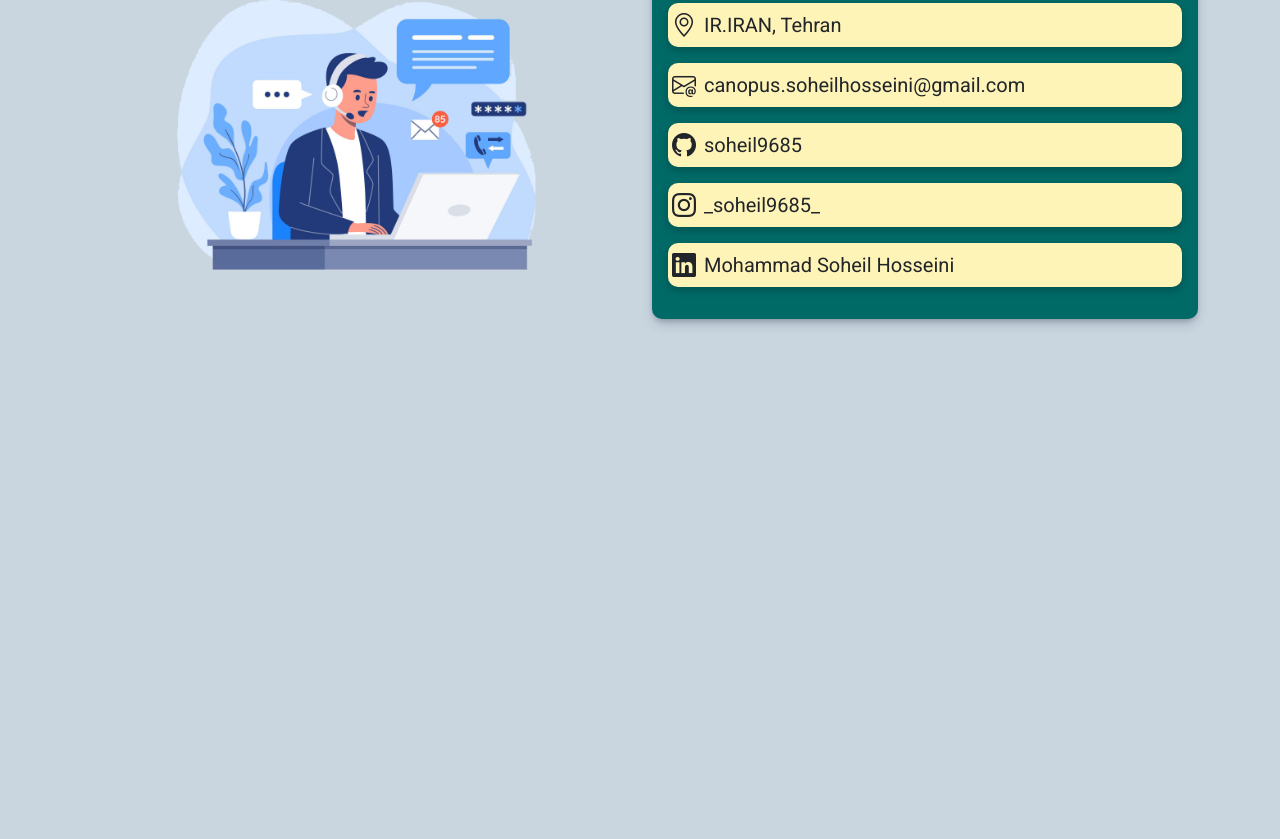
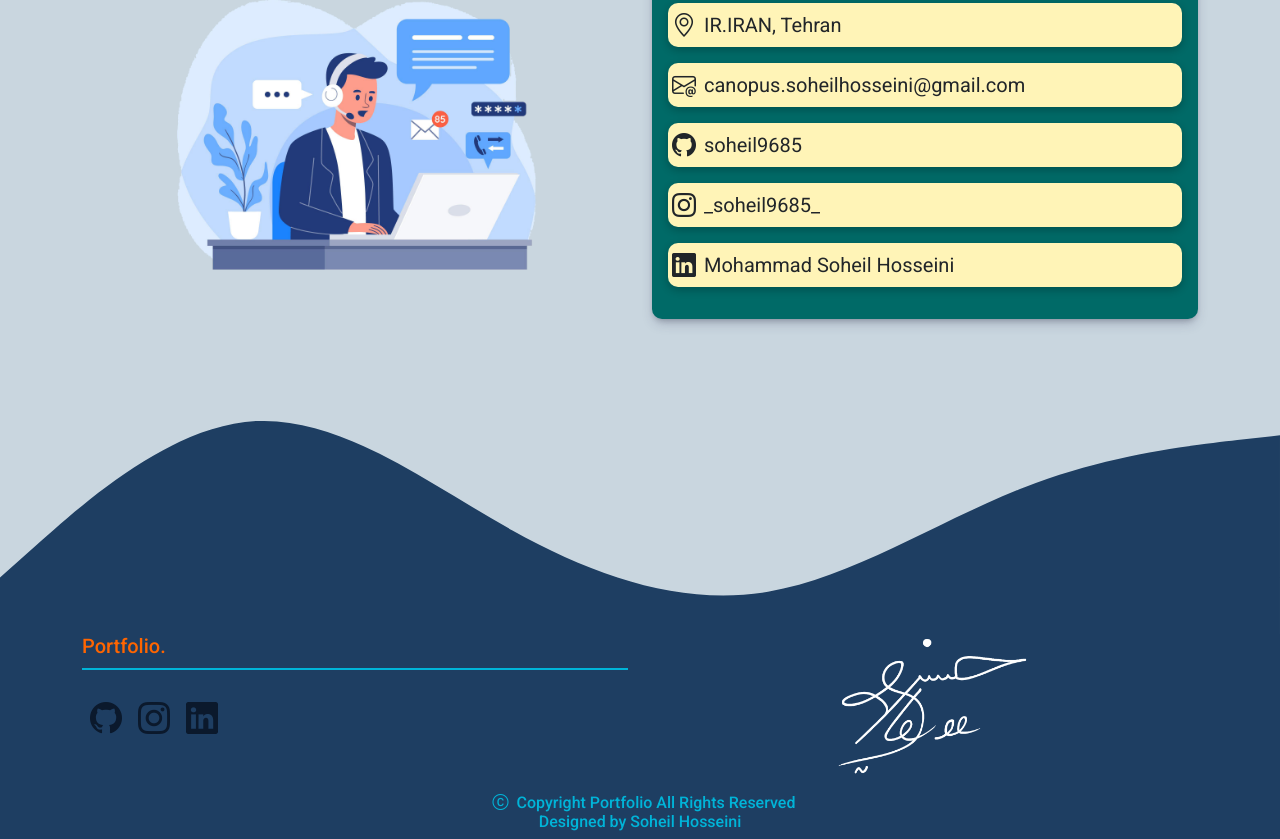
Before and after one commit to soheil9685/Portfolio, a React (Create React App) app: page / in a window 1280 px wide. Shown: the part 1587-2426 px from the top of the page. Before the commit the page ends 1937 px from the top, so only its background shows below. Built offline with nearby package versions, Linux system fonts and the light colour scheme; a web font is replaced by a local one.

Commit message:
complete the footer section

```diff
--- a/src/App.js
+++ b/src/App.js
@@ -8,6 +8,7 @@ import { useEffect } from "react";
 import SkillItem from "./components/Skills/SkillItem";
 import ProjectItem from "./components/Projects/ProjectItem";
 import Contact from "./components/Contact/Contact";
+import Footer from "./components/Footer/Footer";
 
 function App() {
 
@@ -23,6 +24,7 @@ function App() {
             <SkillItem />
             <ProjectItem />
             <Contact />
+            <Footer />
         </>
     )
 }
--- a/src/components/Contact/Contact.js
+++ b/src/components/Contact/Contact.js
@@ -38,7 +38,7 @@ function Contact() {
     ]
 
     return (
-        <Container className="mt-5">
+        <Container id="ContactMe" className="mt-5">
             <h1 data-aos="zoom-in" className="roboto pt-5 text-center">Contact Me</h1>
             <Row className="mt-4 d-flex align-items-center">
                 <Col className="col-12 col-lg-6 text-center">
--- a/src/components/Footer/Footer.css
+++ b/src/components/Footer/Footer.css
@@ -0,0 +1,14 @@
+footer .container-fluid{
+    background-color: #1E3E62;
+}
+footer .container-fluid h5{
+    padding-bottom: 10px;
+    border-bottom: 2px solid #00B4D8;
+}
+.linkContainer a i{
+    color: #0B192C;
+    transition: all 0.7s;
+}
+i:hover{
+    color: #FF6500;
+}
--- a/src/components/Footer/Footer.js
+++ b/src/components/Footer/Footer.js
@@ -1,7 +1,45 @@
+import { Col, Container, Row } from "react-bootstrap";
 import "./Footer.css"
+import sign from "../../assets/images/Sign transparent.png"
 
-function Footer(){
-    return(
-        <h1>Footer</h1>
+function Footer() {
+    return (
+        <footer>
+            <svg xmlns="http://www.w3.org/2000/svg" viewBox="0 0 1440 320"><path fill="#1E3E62" fill-opacity="1" d="M0,256L48,213.3C96,171,192,85,288,80C384,75,480,149,576,202.7C672,256,768,288,864,272C960,256,1056,192,1152,154.7C1248,117,1344,107,1392,101.3L1440,96L1440,320L1392,320C1344,320,1248,320,1152,320C1056,320,960,320,864,320C768,320,672,320,576,320C480,320,384,320,288,320C192,320,96,320,48,320L0,320Z"></path></svg>
+            <div className="container-fluid">
+                <Container>
+                    <Row>
+                        <Col>
+                            <h5 style={{ color: "#FF6500" }} className="roboto">Portfolio.</h5>
+                            <div className="linkContainer mt-4">
+                                <a className="border-circle mx-2 fs-2" href="https://github.com/soheil9685">
+                                    <i class="bi bi-github"></i>
+                                </a>
+                                <a className="border-circle mx-2 fs-2" href="https://www.instagram.com/_soheil9685_/">
+                                    <i class="bi bi-instagram"></i>
+                                </a>
+                                <a className="border-circle mx-2 fs-2" href="https://www.linkedin.com/in/mohammad-soheil-hosseini-6a3957333/">
+                                    <i class="bi bi-linkedin"></i>
+                                </a>
+                            </div>
+                        </Col>
+                        <Col className="text-center">
+                            <img className="w-50" src={sign} alt="" />
+                        </Col>
+                    </Row>
+                    <Row>
+                        <Col>
+                        <h6 style={{color: "#00B4D8"}} className="roboto text-center mt-3">
+                            <i color="#00B4D8" class="bi bi-c-circle mx-2"></i>
+                            Copyright Portfolio All Rights Reserved<br />
+                            Designed by Soheil Hosseini
+                        </h6>
+                        </Col>
+                    </Row>
+                </Container>
+            </div>
+        </footer>
     )
 }
+
+export default Footer;
--- a/src/components/Navbar/MyNavbar.js
+++ b/src/components/Navbar/MyNavbar.js
@@ -33,7 +33,7 @@ function MyNavbar() {
                             <Nav.Link className="roboto fs-5 mx-2" href="#Intro">Intro</Nav.Link>
                             <Nav.Link className="roboto fs-5 mx-2" href="#Skill">Skills</Nav.Link>
                             <Nav.Link className="roboto fs-5 mx-2" href="#Project">Projects</Nav.Link>
-                            <Nav.Link className="roboto fs-5 mx-2" href="#action2">Contact Me</Nav.Link>
+                            <Nav.Link className="roboto fs-5 mx-2" href="#ContactMe">Contact Me</Nav.Link>
                             <hr />
                             <div className="linkContainer d-lg-none">
                                 <Row className="row-cols-6">
```
